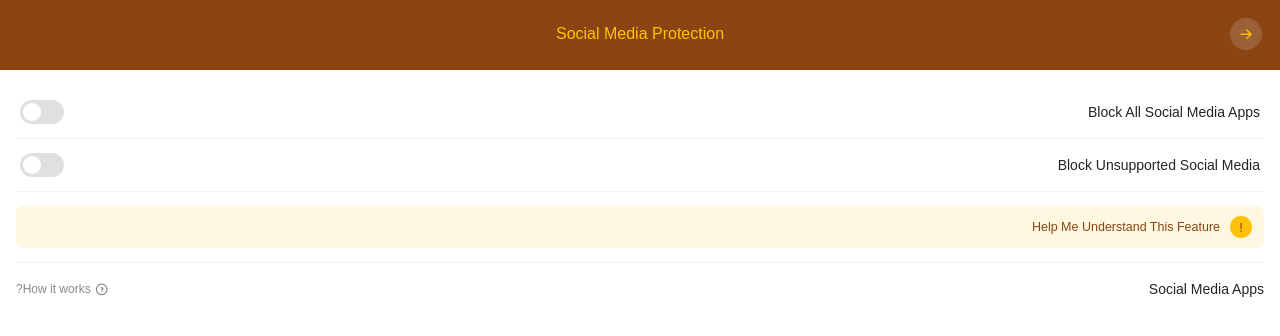
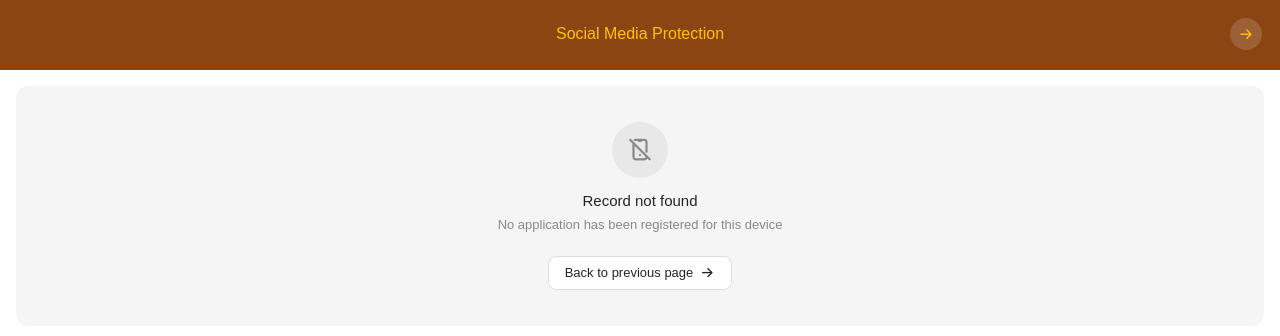
Before and after one commit to GhazalMDI/university_task, a Django app: page /device/2/blocked-apps/ in a window 1280 px wide. Shown: the part 62-398 px from the top of the page. Run offline with Django 5.2, Linux system fonts and the light colour scheme; a user stored in the database is signed in; data comes from the database, SQL or seed files in the repository; both versions use the stored data as it was after the commit.

Commit message:
complate look screen page

```diff
--- a/home/templates/lock_screen.html
+++ b/home/templates/lock_screen.html
@@ -20,13 +20,13 @@
             <span style="width:32px"></span>
         </div>
     </div>
-
+{% if all_apps %}
     <div class="content">
 
         <div class="toggle-section">
             <span class="toggle-label">Block All Social Media Apps</span>
             <label class="switch">
-                <input type="checkbox">
+                <input type="checkbox" onchange="toggleBlockAll(this)"  {% if all_blocked %}checked{% endif %}>
                 <span class="slider"></span>
             </label>
         </div>
@@ -55,18 +55,33 @@
         </div>
 
     </div>
-
     <div class="app-list">
 {% for i in all_apps %}
         <div class="app-item">
             <div class="app-icon" style="background:#378ADD"></div>
             <span class="app-name">{{ i.application.social_name }}</span>
             <div class="protection-controls">
-                <button class="toggle-button allow active" onclick="setStatus(this)">allow</button>
-                <button class="toggle-button block" onclick="setStatus(this)">block</button>
+                 <button class="toggle-button allow {% if not i.is_blocked %}active{% endif %}"
+                    onclick="setStatus(this, {{ i.id }}, false)">allow</button>
+            <button class="toggle-button block {% if i.is_blocked %}active{% endif %}"
+                    onclick="setStatus(this, {{ i.id }}, true)">block</button>
             </div>
         </div>
 {% endfor %}
+
+    {% else %}
+    <div style="background:#f5f5f5;border-radius:12px;padding:36px 20px;display:flex;flex-direction:column;align-items:center;text-align:center;margin:16px">
+    <div style="width:56px;height:56px;border-radius:50%;background:#e8e8e8;display:flex;align-items:center;justify-content:center;margin-bottom:14px">
+        <i class="ti ti-device-mobile-off" style="font-size:26px;color:#888"></i>
+    </div>
+    <p style="font-size:15px;font-weight:500;color:#212529;margin:0 0 6px">Record not found</p>
+    <p style="font-size:13px;color:#888;margin:0 0 20px;line-height:1.6">No application has been registered for this device</p>
+    <button onclick="window.history.back()" style="display:flex;align-items:center;gap:6px;background:#fff;border:1px solid #ddd;border-radius:8px;padding:8px 16px;font-size:13px;cursor:pointer;color:#212529">
+        <i class="ti ti-arrow-right" style="font-size:16px"></i>
+        Back to previous page
+    </button>
+</div>
+    {% endif %}
 
 
 
@@ -78,11 +93,62 @@
 
 {% block js %}
 <script>
+    const device_id = {{ device_id }}
     function setStatus(btn) {
         const row = btn.parentElement;
         const buttons = row.querySelectorAll('.toggle-button');
         buttons.forEach(b => b.classList.remove('active'));
         btn.classList.add('active');
     }
+
+
+    function toggleBlockAll(checkbox){
+       fetch(`/device/${device_id}/blocked-apps/`,{
+           method:'POST',
+           headers:{
+                 'Content-Type': 'application/json',
+                 'X-CSRFToken': getCookie('csrftoken'),
+           },
+           body:JSON.stringify({is_blocked:checkbox.checked})
+           }).then(res=>res.json())
+            .then(data=>{
+                if(data.success) location.reload();
+            })
+    }
+
+    function getCookie(name) {
+            let cookieValue = null;
+            if (document.cookie && document.cookie !== '') {
+                const cookies = document.cookie.split(';');
+                for (let i = 0; i < cookies.length; i++) {
+                    const cookie = cookies[i].trim();
+                    if (cookie.substring(0, name.length + 1) === (name + '=')) {
+                        cookieValue = decodeURIComponent(cookie.substring(name.length + 1));
+                        break;
+                    }
+                }
+            }
+            return cookieValue;
+        }
+
+    function setStatus(btn, appId, isBlocked) {
+    const row = btn.parentElement;
+    const buttons = row.querySelectorAll('.toggle-button');
+    buttons.forEach(b => b.classList.remove('active'));
+    btn.classList.add('active');
+
+    fetch(`/app/${appId}/toggle/`, {
+        method: 'POST',
+        headers: {
+            'Content-Type': 'application/json',
+            'X-CSRFToken': getCookie('csrftoken'),
+        },
+        body: JSON.stringify({ is_blocked: isBlocked })
+    })
+    .then(res => res.json())
+    .then(data => {
+        if (!data.success) console.error('Failed to update');
+    });
+}
 </script>
 {% endblock %}
--- a/home/urls.py
+++ b/home/urls.py
@@ -6,5 +6,5 @@ urlpatterns = [
     path('',views.HomeView.as_view(),name='home'),
     path('device/<int:device_id>/info/', views.DeviceInfoView.as_view(), name='device-info'),
     path('device/<int:device_id>/blocked-apps/', views.BlockAppsView.as_view(), name='blocked-apps'),
-
+    path('app/<int:app_id>/toggle/', views.ToggleAppBlockView.as_view(), name='toggle-app'),
 ]
--- a/home/views.py
+++ b/home/views.py
@@ -1,3 +1,5 @@
+import json
+
 from django.shortcuts import render,redirect
 from django.http import JsonResponse
 from devices.models import UsageLogModel,DeviceModel, ScreenshotModel,DeviceApplicationModel
@@ -62,9 +64,39 @@ class BlockAppsView(View):
             all_apps = DeviceApplicationModel.objects.filter(
                 device=device,
             ).select_related('application')
+            all_blocked = all_apps.exists() and not all_apps.filter(is_blocked=False).exists()
+
             ctx = {
-                'all_apps': all_apps
+                'all_apps': all_apps,
+                'device_id':device_id,
+                'all_blocked': all_blocked,
             }
             return render(request,self.TEMPLATE_NAME,ctx)
         except DeviceModel.DoesNotExist:
             return JsonResponse({'error': 'not found'}, status=404)
+
+    def post(self,request,device_id):
+        try:
+            device = DeviceModel.objects.get(id=device_id,parent=request.user)
+            data = json.loads(request.body)
+
+            is_blocked = data.get("is_blocked")
+            DeviceApplicationModel.objects.filter(device=device).update(is_blocked=is_blocked)
+            return JsonResponse({"success":True, "is_blocked": is_blocked})
+        except DeviceModel.DoesNotExist:
+            return JsonResponse({'error': 'not found'}, status=404)
+
+
+class ToggleAppBlockView(View):
+    def post(self, request, app_id):
+        try:
+            app = DeviceApplicationModel.objects.get(
+                id=app_id,
+                device__parent=request.user
+            )
+            data = json.loads(request.body)
+            app.is_blocked = data.get('is_blocked')
+            app.save()
+            return JsonResponse({'success': True})
+        except DeviceApplicationModel.DoesNotExist:
+            return JsonResponse({'error': 'not found'}, status=404)
```
Also changed, not shown: db.sqlite3.
